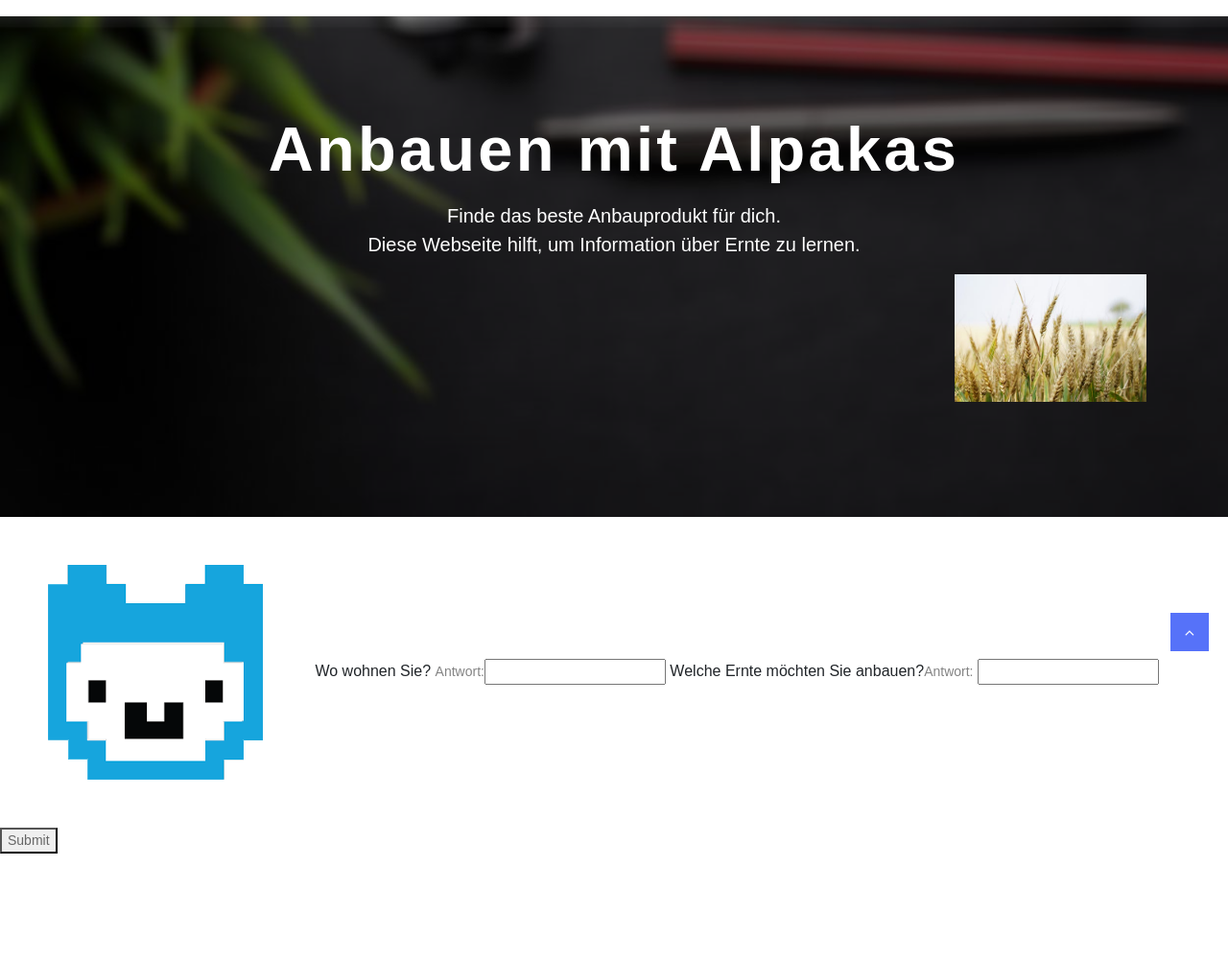
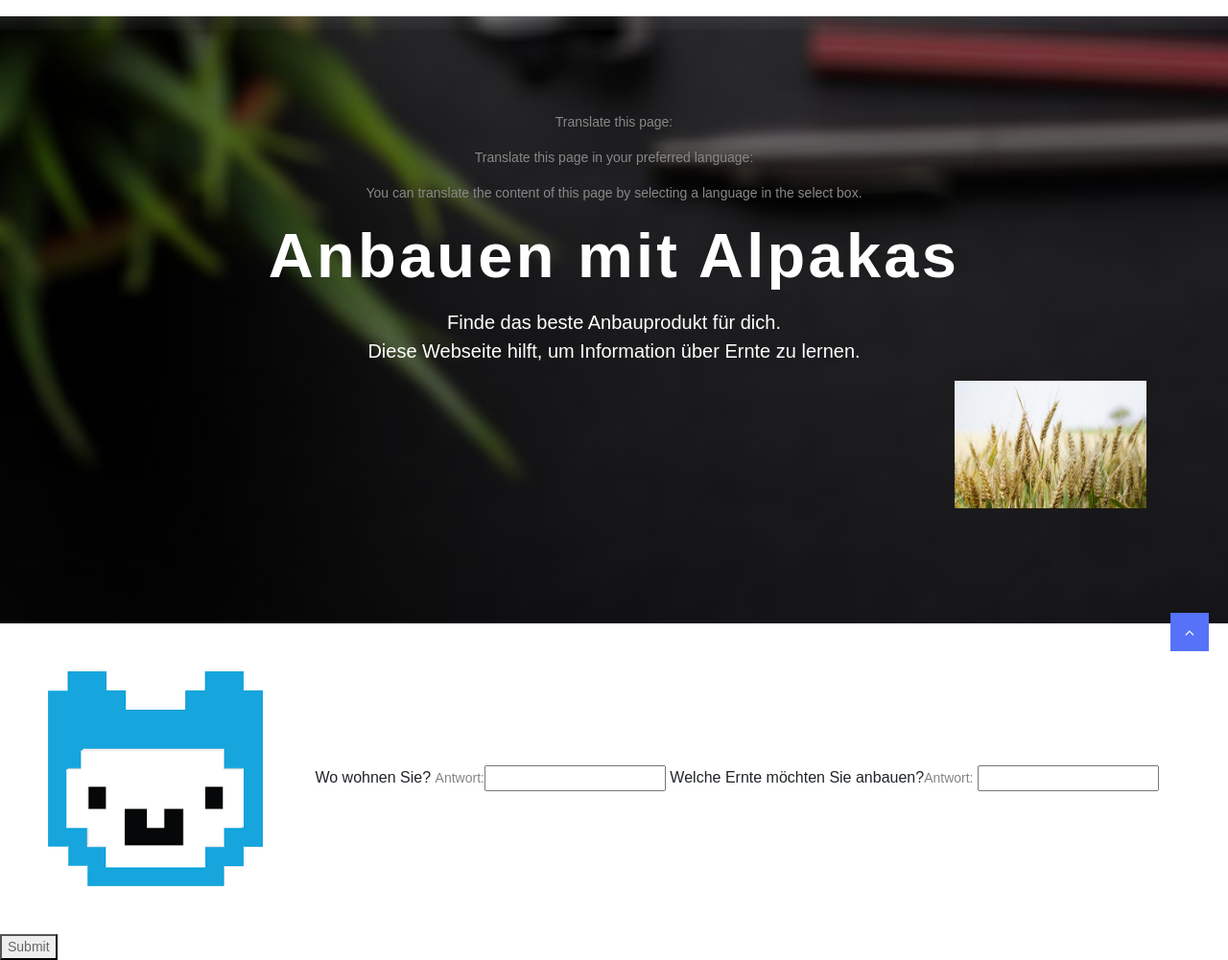
Before and after one commit to code-Raghav/Anbauen-mit-Alpakas, a plain HTML site: page index.html in a window 1280 px wide. Shown: the part 71-1072 px from the top of the page at 96% size. Before the commit the page ends 961 px from the top, so only its background shows below. Drawn offline with Linux system fonts and the light colour scheme; some packages are replaced by stand-ins of ours; a web font is replaced by a local one.

Commit message:
translate

```diff
--- a/index.html
+++ b/index.html
@@ -52,12 +52,33 @@
 	</div>
 </section>
 
+<script type="text/javascript" src="//translate.google.com/translate_a/element.js?cb=googleTranslateElementInit"></script>
+
 
 <section class="hero-area bg-1 text-center overly">
 	<!-- Container Start -->
 	<div class="container">
 		<div class="row">
 			<div class="col-md-12">
+        <p>Translate this page:</p>
+
+        <p>Translate this page in your preferred language:</p>
+
+        <div id="google_translate_element"></div>
+
+        <script type="text/javascript">
+        function googleTranslateElementInit() {
+          new google.translate.TranslateElement({pageLanguage: 'en'}, 'google_translate_element');
+        }
+        </script>
+
+        <script type="text/javascript" src="//translate.google.com/translate_a/element.js?cb=googleTranslateElementInit"></script>
+
+        <p>You can translate the content of this page by selecting a language in the select box.</p>
+
+
+<script type="text/javascript" src="//translate.google.com/translate_a/element.js?cb=googleTranslateElementInit"></script>
+
 				<!-- Header Contetnt -->
 				<div class="content-block">
 					<h1>Anbauen mit Alpakas </h1>
@@ -84,7 +105,15 @@
 
   Welche Ernte möchten Sie anbauen?<label for="fname">Antwort:</label>
   <input type="text" id="fname" name="fname"><br>
-  <box-shadow: 0 12px 16px 0 rgba(0,0,0,0.24),0 17px 50px 0 rgba(0,0,0,0.19);>
+  <background-color: #4CAF50; /* Green */
+  color: white;
+  padding: 15px 32px;
+  text-align: center;
+  text-decoration: none;
+  display: inline-block;
+  font-size: 16px;
+  margin: 4px 2px;
+  cursor: pointer;>
 <button class="button button2">Submit</button>
 
 </section>
```
